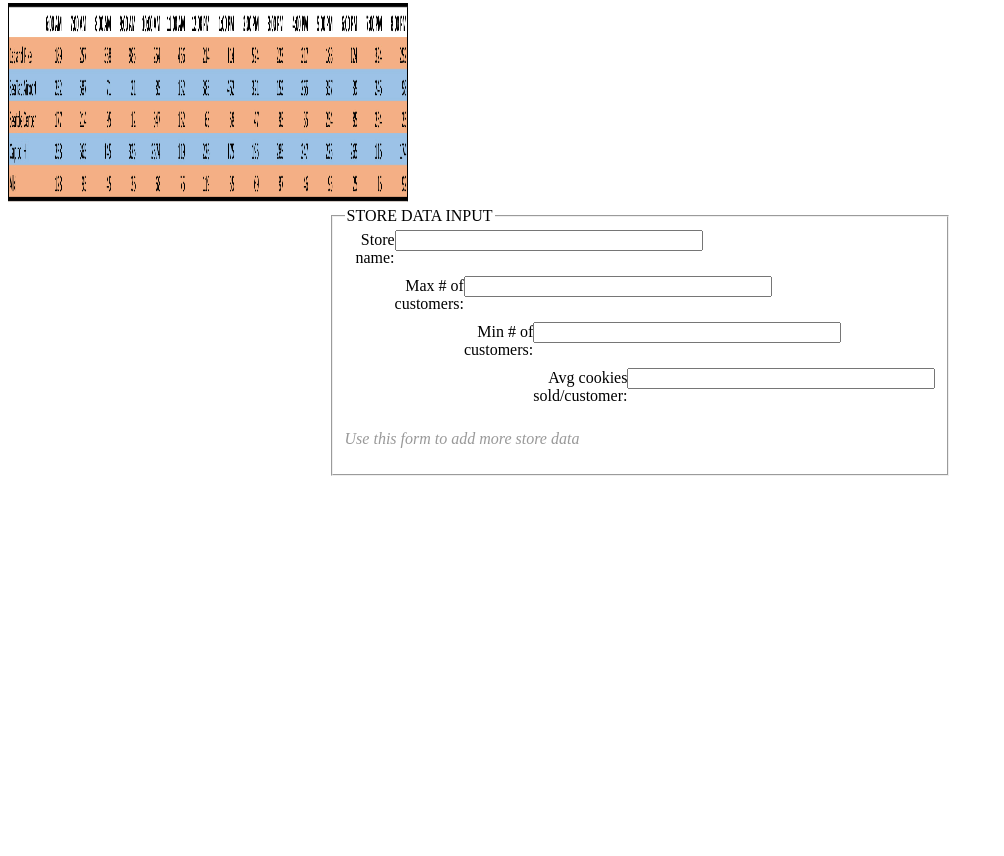
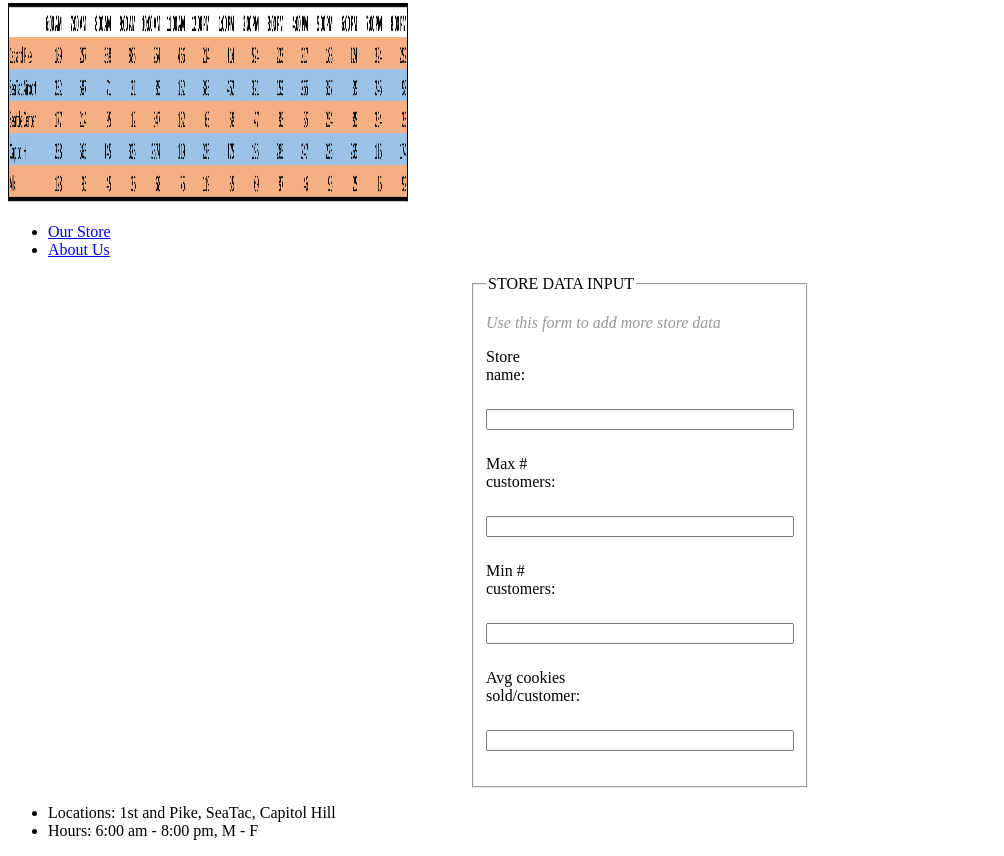
Before and after one commit to orsadude2/cookie-stand, a plain HTML site: page index.html in a window 1280 px wide. Shown: the part 307-1163 px from the top of the page, without its empty margins (0-1004 px from the left). Before the commit the page ends 800 px from the top, so only its background shows below. Drawn offline with Linux system fonts and the light colour scheme.

Commit message:
styling and sales page

```diff
--- a/index.html
+++ b/index.html
@@ -4,7 +4,6 @@
     <meta charset="utf-8">
     <title>The Infamous Salmon Cookie Problem</title>
       <link rel="stylesheet" href="salmon.css"
-
   </head>
   <body>
    <img src="images/salmon.png" alt=" A picture of a Salmon (Coho?)" width="400" height="200" />
@@ -13,6 +12,12 @@
    <br/>
    <img src="images/Salmon Table.jpg" alt=" Uhh...couldn't get JS to work..." width="400" height="200"/>
 
+<p>
+  <ul>
+    <li><a href="sales.html">Our Store</a></li>
+    <li><a href="sales.html">About Us</a></li>
+  </ul>
+</p>
   <form>
    <fieldset>
     <legend> STORE DATA INPUT</legend>
@@ -24,24 +29,29 @@
   </div>
 
   <div>
-  <label for="maxcust">Max # of customers: </label>
+  <label for="maxcust">Max # customers: </label>
   <input type="text" id="maxcust"
   <div>
 
   <div>
-  <label for="mincust"> Min # of customers: </label>
+  <label for="mincust"> Min # customers: </label>
   <input type="text" id="mincust"
   <div>
 
   <div>
   <label for="avgcookysold"> Avg cookies sold/customer: </label>
   <input type="text" id="avgcookysold"
+  <div>
 
-<div>
 </fieldset>
 
 </form>
-
+<p>
+  <ul>
+    <li> Locations: 1st and Pike, SeaTac, Capitol Hill</li>
+    <li> Hours: 6:00 am - 8:00 pm, M - F</li>
+  </ul>
+</p>
  <script src= "app.js" type="text/javascript"></script>
   </body>
 </html>
--- a/salmon.css
+++ b/salmon.css
@@ -9,16 +9,16 @@ form {
   margin: auto;
 }
 form div {
-  display: table-row;
+  display: table;
 }
 form label, form input {
-  display: table-cell;
+  display: table;
   margin-bottom: 25px;
 }
 form label {
   width: 50px;
   padding-right: 0%;
-  text-align: right;
+  text-align: left;
 }
 form input {
   width: 300px;
```
Also changed, not shown: sales.html (added, +23 -0 lines), images/chinook.jpg (added), images/cutter.jpeg (added), images/family.jpg (added), images/fish.jpg (added), images/frosted-cookie.jpg (added), images/shirt.jpg (added), style.css (added), 2 other files. Lines whose indentation alone changed are shown as unchanged.
